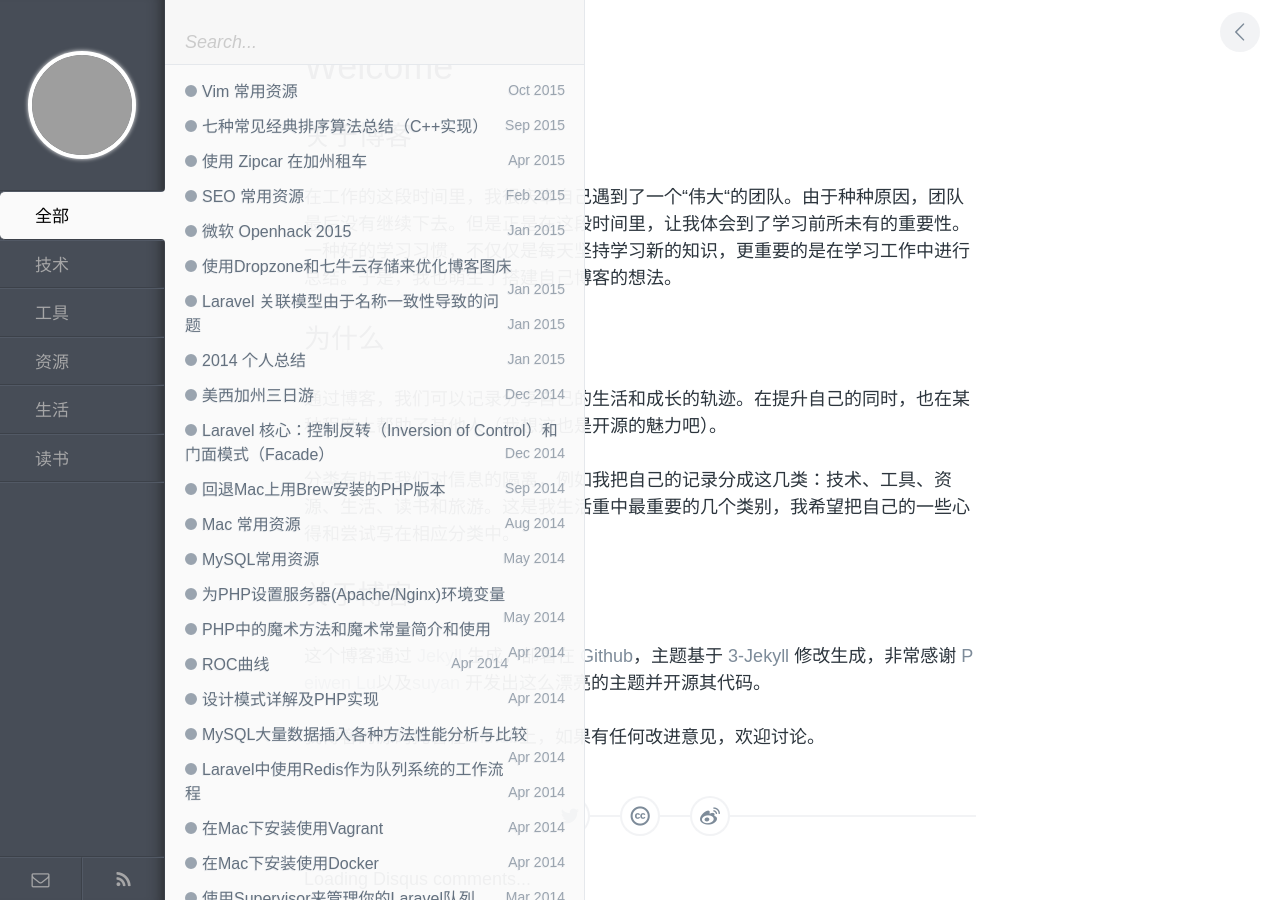
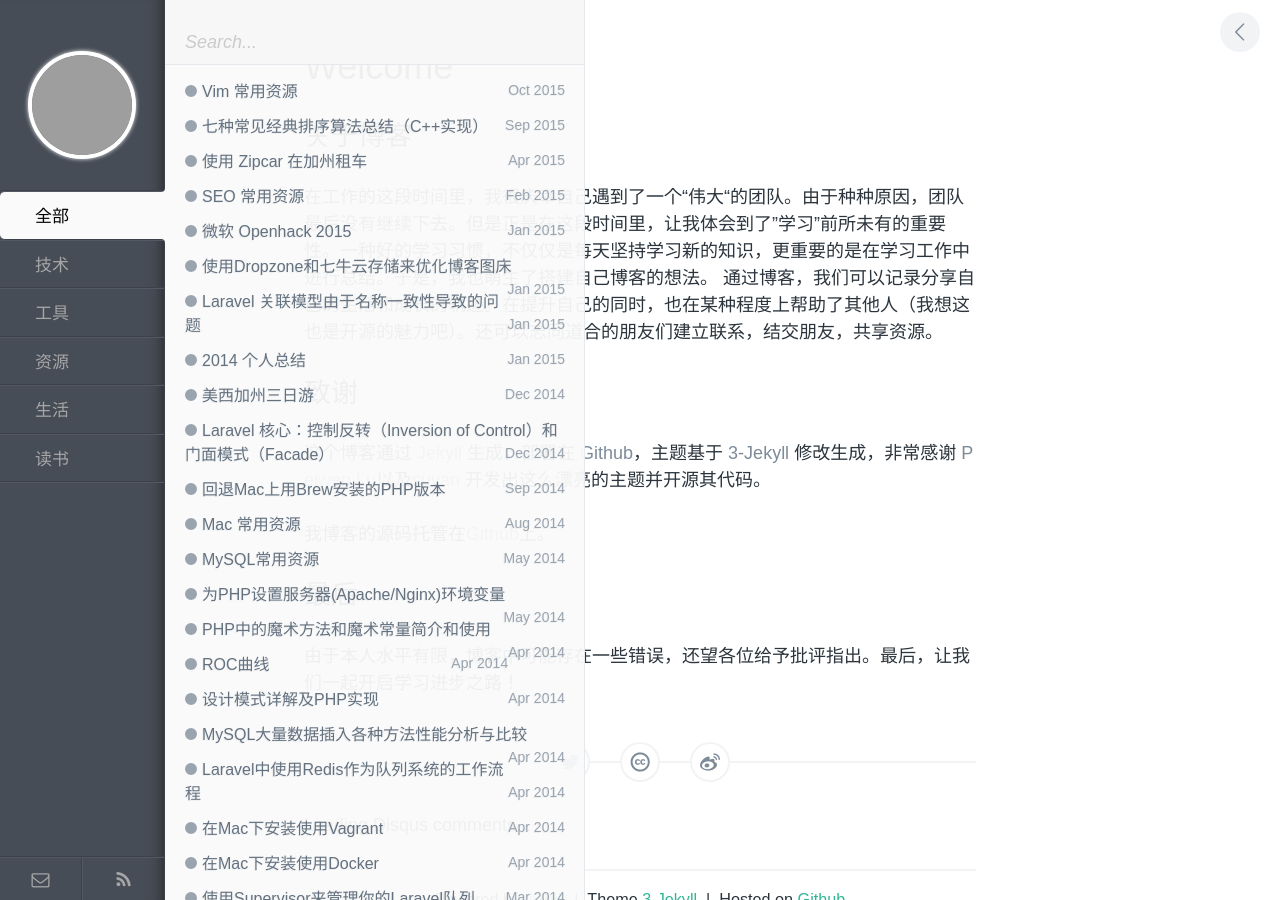
Before and after one commit to Anson365/anson365_draft, a Jekyll site: the page built from index.md, in a window 1280 px wide. Built offline with Jekyll 4.4.1, drawn with Linux system fonts in a browser that asks for light colours; comment, search, counter and statistics services are not loaded; some of the changed text lies outside the part shown; grey boxes are pictures that could not be loaded.

Commit message:
Update index.md

```diff
--- a/index.md
+++ b/index.md
@@ -3,16 +3,15 @@ layout: post
 title: Welcome
 ---
 ## 关于博客
-在工作的这段时间里，我很庆幸自己遇到了一个“伟大“的团队。由于种种原因，团队最后没有继续下去。但是正是在这段时间里，让我体会到了学习前所未有的重要性。一种好的学习习惯，不仅仅是每天坚持学习新的知识，更重要的是在学习工作中进行总结。于是，我也萌生了搭建自己博客的想法。
+在工作的这段时间里，我很庆幸自己遇到了一个“伟大“的团队。由于种种原因，团队最后没有继续下去。但是正是在这段时间里，让我体会到了"学习"前所未有的重要性。一种好的学习习惯，不仅仅是每天坚持学习新的知识，更重要的是在学习工作中进行总结。于是，我也萌生了搭建自己博客的想法。
+通过博客，我们可以记录分享自己的生活和成长的轨迹。在提升自己的同时，也在某种程度上帮助了其他人（我想这也是开源的魅力吧）。还可以志同道合的朋友们建立联系，结交朋友，共享资源。
 
 
-## 为什么
-通过博客，我们可以记录分享自己的生活和成长的轨迹。在提升自己的同时，也在某种程度上帮助了其他人（我想这也是开源的魅力吧）。
-
-分类有助于我们对信息的隔离，例如我把自己的记录分成这几类：技术、工具、资源、生活、读书和旅游。这是我生活重中最重要的几个类别，我希望把自己的一些心得和尝试写在相应分类中。
-
-## 关于博客
+## 致谢
 
 这个博客通过 [Jekyll](http://jekyllrb.com/) 生成，部署在 [Github](https://pages.github.com)，主题基于 [3-Jekyll](https://github.com/P233/3-Jekyll) 修改生成，非常感谢 [Peiwen Lu](https://github.com/P233)以及[suyan](https://github.com/suyan) 开发出这么漂亮的主题并开源其代码。
 
-我博客的源码托管在[Github](https://github.com/anson365/anson365.github.io)上，如果有任何改进意见，欢迎讨论。
+我博客的源码托管在[Github](https://github.com/anson365/anson365.github.io)上。
+
+## 最后
+由于本人水平有限，博客中可能存在一些错误，还望各位给予批评指出。最后，让我们一起开启学习进步之路！
```
